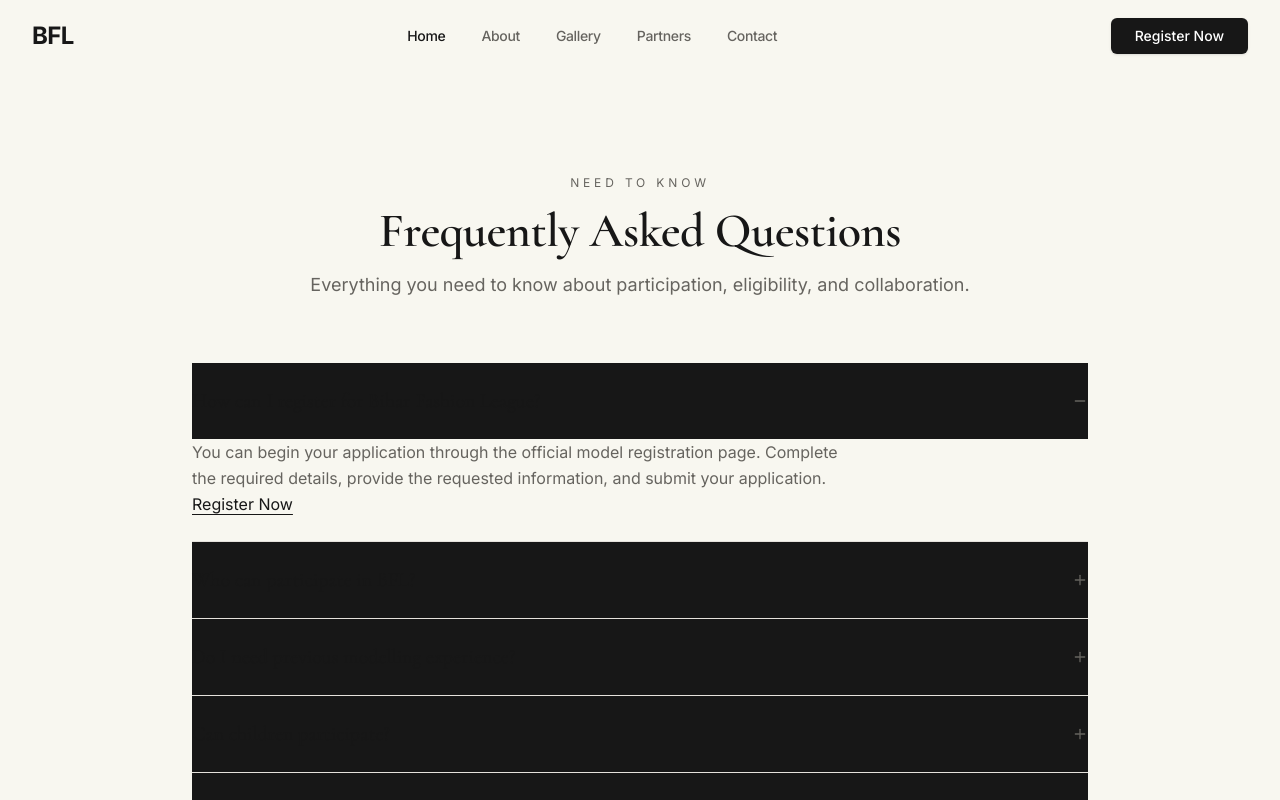
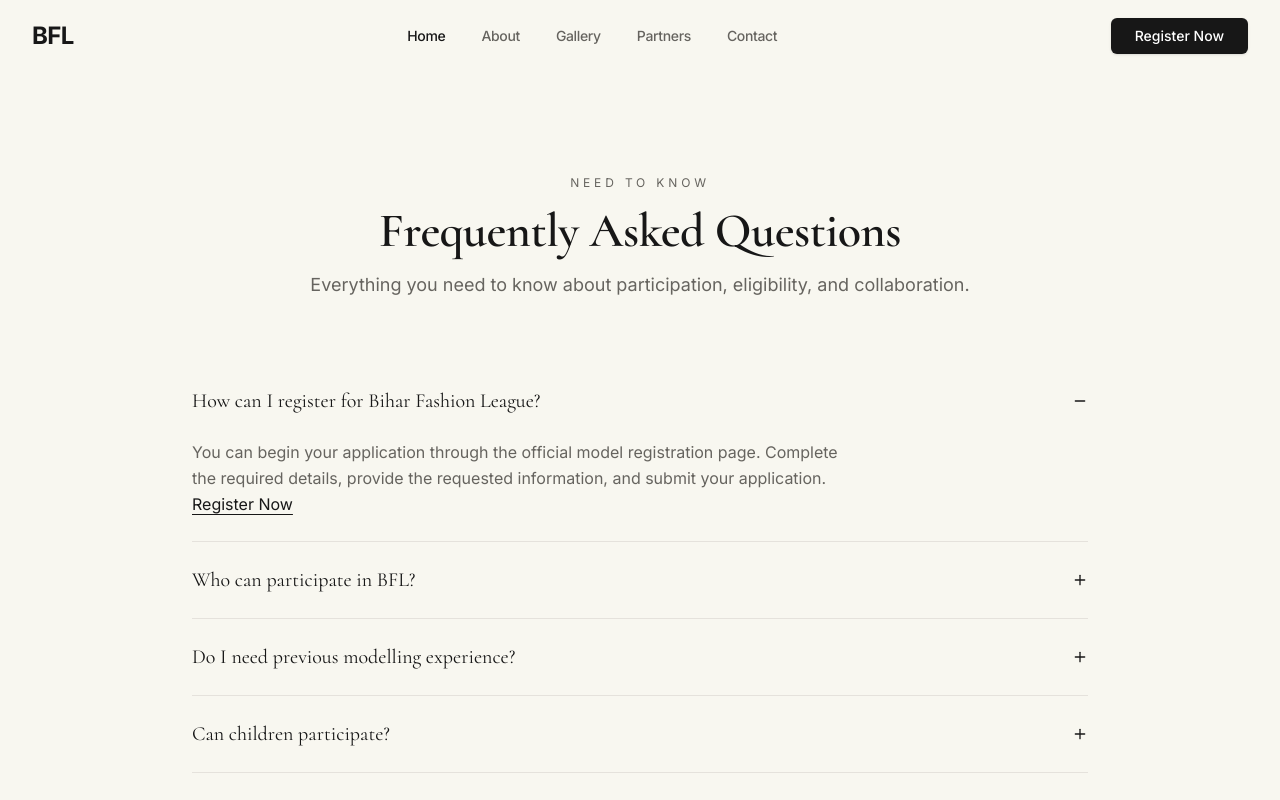
Before and after one commit to codexshekhar/Bihar-Fashion-League, a Next.js app: page / in a window 1280 px wide. Both pictures are taken after a click on the button "How can I register for Bihar Fashion League?". Shown: the part 10286-11086 px from the top of the page. Built offline with nearby package versions, Linux system fonts and the light colour scheme.

Commit message:
Fix FAQ accordion styles and button defaults

```diff
--- a/app/globals.css
+++ b/app/globals.css
@@ -64,7 +64,7 @@ button {
   font-family: inherit;
 }
 
-button:not([class*="bg-"]) {
+button:not([class*="bg-"]):not([class*="text-"]) {
   background-color: var(--color-primary);
   color: var(--color-primary-foreground);
 }
--- a/components/home/FaqSection.tsx
+++ b/components/home/FaqSection.tsx
@@ -116,14 +116,14 @@ function FaqAccordionItem({ question, answer }: FaqItemData) {
     <div className="border-b border-[#E5E2DC]">
       <button
         onClick={() => setIsOpen(!isOpen)}
-        className="flex w-full items-center justify-between py-6 text-left focus:outline-none focus-visible:ring-1 focus-visible:ring-[#171717] focus-visible:ring-offset-2"
+        className="flex w-full items-center justify-between py-6 text-left bg-transparent text-[#171717] focus:outline-none focus-visible:ring-1 focus-visible:ring-[#171717] focus-visible:ring-offset-2"
         aria-expanded={isOpen}
       >
         <span className="text-lg sm:text-xl font-serif text-[#171717] pr-6">{question}</span>
         {isOpen ? (
-          <Minus className="h-4 w-4 text-[#66645F] flex-shrink-0" />
+          <Minus className="h-4 w-4 text-[#171717] flex-shrink-0" />
         ) : (
-          <Plus className="h-4 w-4 text-[#66645F] flex-shrink-0" />
+          <Plus className="h-4 w-4 text-[#171717] flex-shrink-0" />
         )}
       </button>
       <div
--- a/components/ui/button.tsx
+++ b/components/ui/button.tsx
@@ -11,14 +11,14 @@ const buttonVariants = cva(
     variants: {
       variant: {
         default:
-          "bg-primary text-primary-foreground shadow hover:bg-primary/90",
+          "bg-[#171717] text-white shadow hover:bg-[#171717]/90",
         destructive:
-          "bg-destructive text-destructive-foreground shadow-sm hover:bg-destructive/90",
+          "bg-destructive text-white shadow-sm hover:bg-destructive/90",
         outline:
-          "border border-input bg-background shadow-sm hover:bg-accent hover:text-accent-foreground",
+          "border border-input bg-background text-foreground shadow-sm hover:bg-accent hover:text-accent-foreground",
         secondary:
-          "bg-secondary text-secondary-foreground shadow-sm hover:bg-secondary/80",
-        ghost: "hover:bg-accent hover:text-accent-foreground",
+          "bg-secondary text-white shadow-sm hover:bg-secondary/80",
+        ghost: "text-foreground hover:bg-accent hover:text-accent-foreground",
         link: "text-primary underline-offset-4 hover:underline",
       },
       size: {
```
